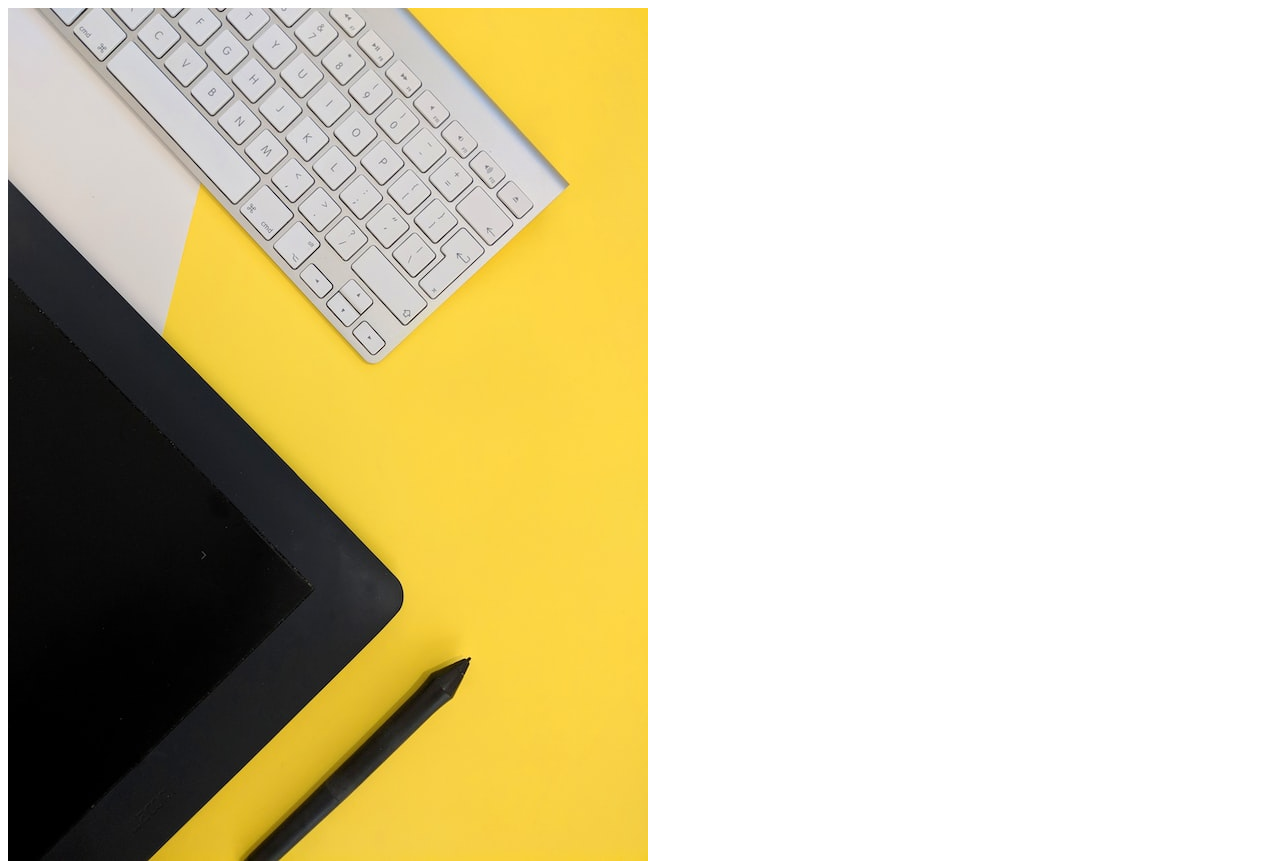
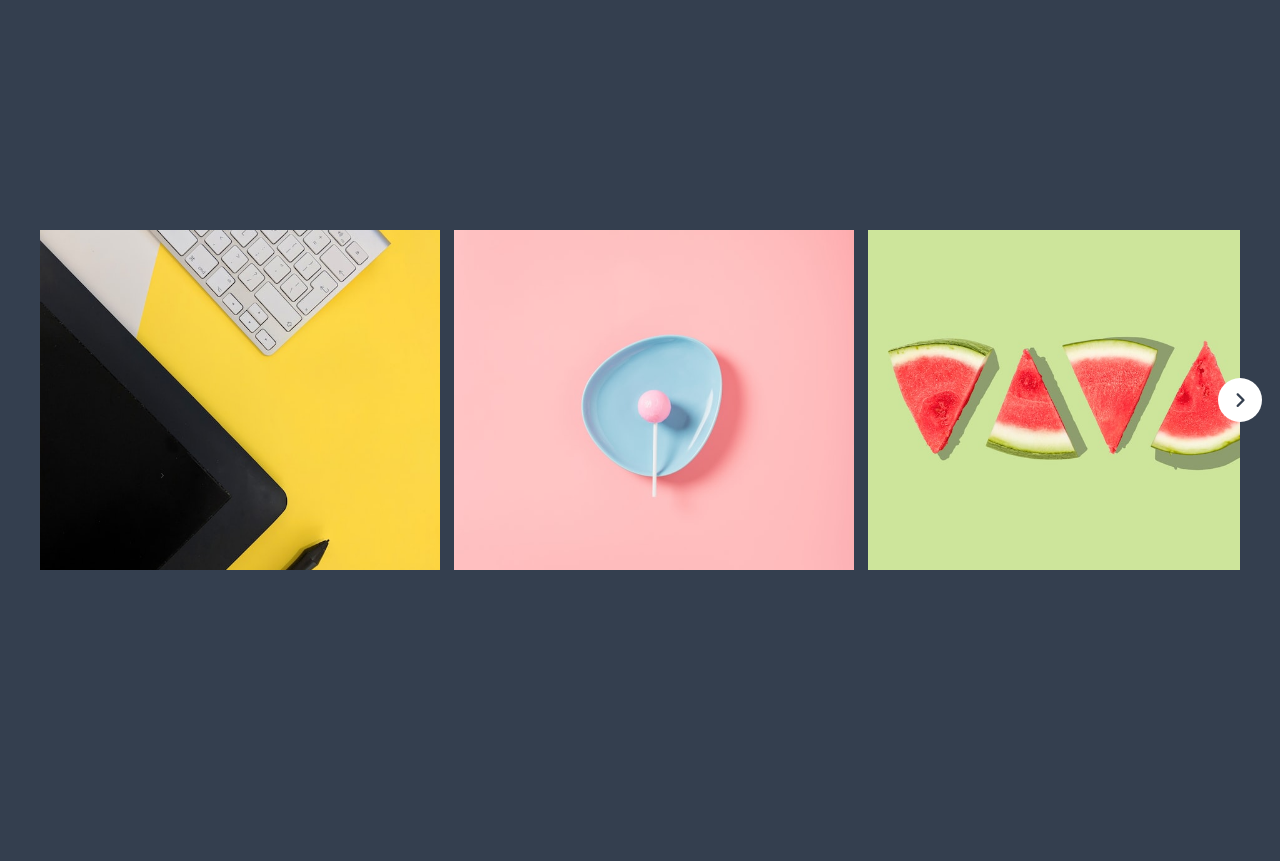
Before and after one commit to rezaGhoreyshiWeb/image-slider, a plain HTML site: page index.html in a window 1280 px wide. Shown: the top 861 px of the page. After the commit the page ends 800 px from the top, so only its background shows below. Drawn offline with Linux system fonts and the light colour scheme.

Commit message:
add styles to elements

```diff
--- a/index.html
+++ b/index.html
@@ -6,6 +6,7 @@
     <meta name="viewport" content="width=device-width, initial-scale=1.0">
     <title>Image Slider</title>
     <link rel="stylesheet" href="./style/main.css">
+    <link rel="stylesheet" href="https://cdnjs.cloudflare.com/ajax/libs/font-awesome/6.2.0/css/all.min.css">
 </head>
 <body>
     <div class="wrapper">
--- a/style/main.css
+++ b/style/main.css
@@ -0,0 +1,85 @@
+/* Import Google font - Poppins */
+@import url('https://fonts.googleapis.com/css2?family=Poppins:wght@400;500;600&display=swap');
+*{
+  margin: 0;
+  padding: 0;
+  box-sizing: border-box;
+  font-family: 'Poppins', sans-serif;
+}
+body{
+  display: flex;
+  padding: 0 35px;
+  min-height: 100vh;
+  align-items: center;
+  justify-content: center;
+  background: #343F4F;
+}
+.wrapper{
+  display: flex;
+  max-width: 1200px;
+  position: relative;
+}
+.wrapper i{
+  top: 50%;
+  height: 44px;
+  width: 44px;
+  color: #343F4F;
+  cursor: pointer;
+  font-size: 1.15rem;
+  position: absolute;
+  text-align: center;
+  line-height: 44px;
+  background: #fff;
+  border-radius: 50%;
+  transform: translateY(-50%);
+  transition: transform 0.1s linear;
+}
+.wrapper i:active{
+  transform: translateY(-50%) scale(0.9);
+}
+.wrapper i:hover{
+  background: #f2f2f2;
+}
+.wrapper i:first-child{
+  left: -22px;
+  display: none;
+}
+.wrapper i:last-child{
+  right: -22px;
+}
+.wrapper .carousel{
+  font-size: 0px;
+  cursor: pointer;
+  overflow: hidden;
+  white-space: nowrap;
+  scroll-behavior: smooth;
+}
+.carousel.dragging{
+  cursor: grab;
+  scroll-behavior: auto;
+}
+.carousel.dragging img{
+  pointer-events: none;
+}
+.carousel img{
+  height: 340px;
+  object-fit: cover;
+  user-select: none;
+  margin-left: 14px;
+  width: calc(100% / 3);
+}
+.carousel img:first-child{
+  margin-left: 0px;
+}
+
+@media screen and (max-width: 900px) {
+  .carousel img{
+    width: calc(100% / 2);
+  }
+}
+
+@media screen and (max-width: 550px) {
+  .carousel img{
+    width: 100%;
+  }
+}
```
